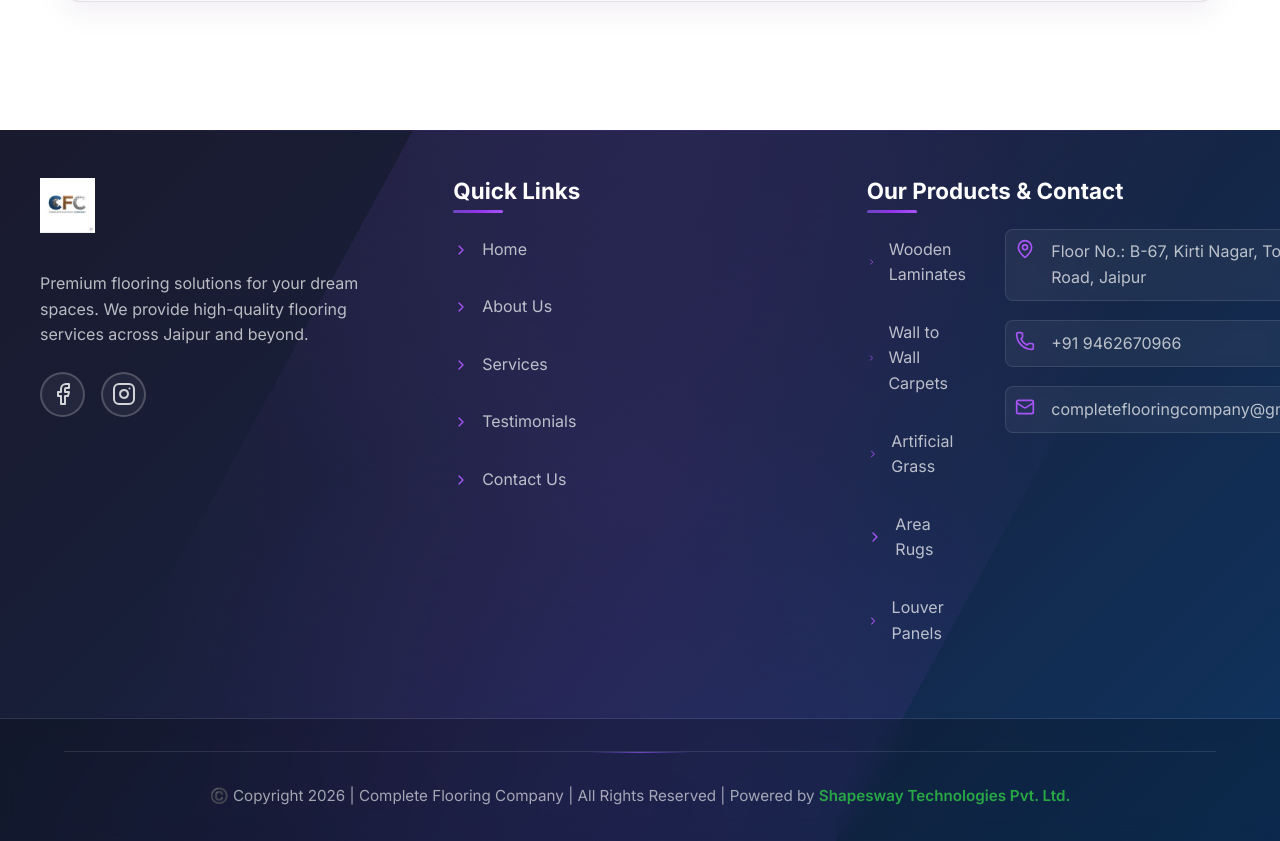
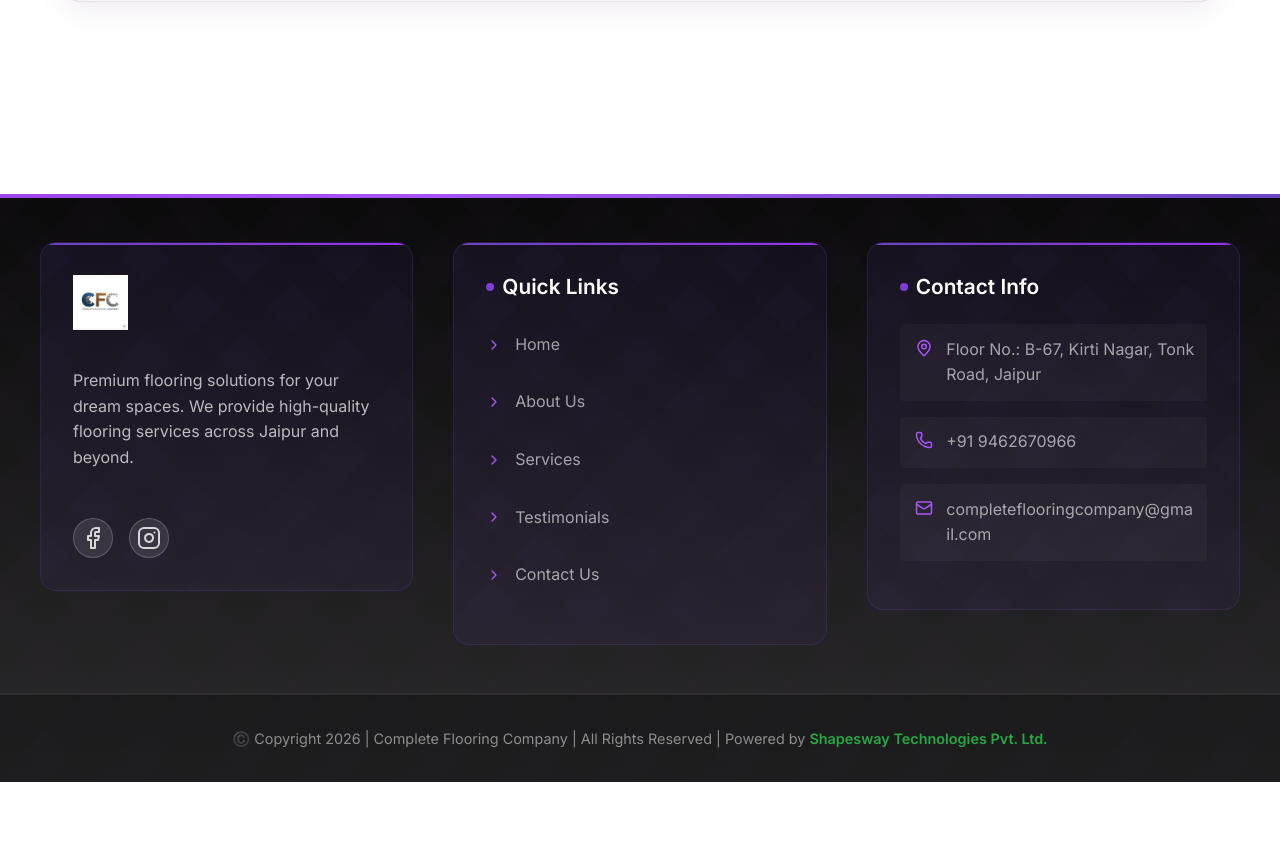
Before and after one commit to Eshbanoliver/complete-flooring-website-showcase, a React (Vite) app: page /contact in a window 1280 px wide. Shown: the part 2206-3047 px from the top of the page. After the commit the page ends 2988 px from the top, so only its background shows below. Built offline with nearby package versions, Linux system fonts and the light colour scheme; grey boxes are pictures that could not be loaded.

Commit message:
Footer adjusted

```diff
--- a/src/components/Footer.css
+++ b/src/components/Footer.css
@@ -1,8 +1,9 @@
 .footer {
-  background: linear-gradient(135deg, #1a1a2e 0%, #16213e 50%, #0f3460 100%);
+  background: linear-gradient(180deg, #0a0a0a 0%, #1a1a1a 50%, #2a2a2a 100%);
   color: #ffffff;
   position: relative;
   overflow: hidden;
+  margin-top: 4rem;
 }
 
 .footer::before {
@@ -11,22 +12,32 @@
   top: 0;
   left: 0;
   right: 0;
-  bottom: 0;
-  background:
-    radial-gradient(circle at 10% 90%, rgba(107, 70, 193, 0.2) 0%, transparent 50%),
-    radial-gradient(circle at 90% 10%, rgba(147, 51, 234, 0.15) 0%, transparent 50%),
-    radial-gradient(circle at 50% 50%, rgba(168, 85, 247, 0.1) 0%, transparent 70%);
-  animation: footerGradients 20s ease-in-out infinite;
+  height: 4px;
+  background: linear-gradient(90deg, #6B46C1, #9333EA, #A855F7, #6B46C1);
+  background-size: 200% 100%;
+  animation: gradientFlow 4s ease-in-out infinite;
 }
 
-@keyframes footerGradients {
-  0%, 100% { transform: translate(0, 0) rotate(0deg); }
-  33% { transform: translate(-10px, -10px) rotate(120deg); }
-  66% { transform: translate(10px, -5px) rotate(240deg); }
+@keyframes gradientFlow {
+  0%, 100% { background-position: 0% 50%; }
+  50% { background-position: 100% 50%; }
+}
+
+.footer::after {
+  content: '';
+  position: absolute;
+  top: 0;
+  left: 0;
+  right: 0;
+  bottom: 0;
+  background-image:
+    repeating-linear-gradient(45deg, transparent, transparent 35px, rgba(107, 70, 193, 0.03) 35px, rgba(107, 70, 193, 0.03) 70px),
+    repeating-linear-gradient(-45deg, transparent, transparent 35px, rgba(147, 51, 234, 0.03) 35px, rgba(147, 51, 234, 0.03) 70px);
+  opacity: 0.5;
 }
 
 .footer-top {
-  border-bottom: 1px solid rgba(255, 255, 255, 0.1);
+  border-bottom: 1px solid rgba(255, 255, 255, 0.05);
   position: relative;
   z-index: 2;
   padding: 3rem 0;
@@ -38,6 +49,37 @@
   gap: 2.5rem;
   position: relative;
   z-index: 2;
+  align-items: start;
+}
+
+.footer-info, .footer-links, .footer-contact {
+  background: linear-gradient(135deg, rgba(107, 70, 193, 0.1), rgba(147, 51, 234, 0.05));
+  border: 1px solid rgba(107, 70, 193, 0.2);
+  border-radius: 16px;
+  padding: 2rem;
+  position: relative;
+  overflow: hidden;
+  min-height: 280px;
+  display: flex;
+  flex-direction: column;
+  justify-content: space-between;
+}
+
+.footer-info::before, .footer-links::before, .footer-contact::before {
+  content: '';
+  position: absolute;
+  top: 0;
+  left: 0;
+  right: 0;
+  height: 2px;
+  background: linear-gradient(90deg, #6B46C1, #9333EA);
+}
+
+.footer-links:hover, .footer-contact:hover {
+  background: rgba(255, 255, 255, 0.05);
+  border-color: rgba(107, 70, 193, 0.3);
+  transform: translateY(-2px);
+  box-shadow: 0 10px 30px rgba(107, 70, 193, 0.2);
 }
 
 .footer-logo {
@@ -68,25 +110,25 @@
 .social-links {
   display: flex;
   gap: 1rem;
+  margin-top: 1.5rem;
 }
 
 .social-icon {
-  width: 45px;
-  height: 45px;
+  width: 40px;
+  height: 40px;
   border-radius: 50%;
-  border: 2px solid rgba(255, 255, 255, 0.2);
   display: flex;
   align-items: center;
   justify-content: center;
   color: rgba(255, 255, 255, 0.8);
-  transition: all 0.4s cubic-bezier(0.175, 0.885, 0.32, 1.275);
-  background: rgba(255, 255, 255, 0.05);
-  backdrop-filter: blur(10px);
+  transition: all 0.3s ease;
+  background: rgba(255, 255, 255, 0.1);
+  border: 1px solid rgba(255, 255, 255, 0.2);
   position: relative;
   overflow: hidden;
 }
 
-.social-icon::before {
+.social-icon::after {
   content: '';
   position: absolute;
   top: 50%;
@@ -95,134 +137,119 @@
   height: 0;
   background: linear-gradient(135deg, #6B46C1, #9333EA);
   border-radius: 50%;
-  transition: all 0.4s ease;
+  transition: all 0.3s ease;
   transform: translate(-50%, -50%);
+  z-index: -1;
 }
 
 .social-icon:hover {
+  color: #ffffff;
   border-color: #6B46C1;
-  color: #ffffff;
-  transform: translateY(-5px) scale(1.1);
-  box-shadow: 0 10px 25px rgba(107, 70, 193, 0.4);
+  transform: translateY(-3px) rotate(360deg);
+  box-shadow: 0 8px 20px rgba(107, 70, 193, 0.4);
 }
 
-.social-icon:hover::before {
+.social-icon:hover::after {
   width: 100%;
   height: 100%;
 }
 
-.footer-links h3, .footer-services h3, .footer-contact h3, .footer-products-contact h3 {
-  font-size: 1.4rem;
+.footer-links h3, .footer-contact h3 {
+  font-size: 1.3rem;
   margin-bottom: 1.5rem;
   color: #ffffff;
-  font-weight: 700;
+  font-weight: 600;
   position: relative;
-  display: inline-block;
+  display: flex;
+  align-items: center;
+  gap: 0.5rem;
 }
 
-.footer-links h3::after, .footer-services h3::after, .footer-contact h3::after, .footer-products-contact h3::after {
+.footer-links h3::before, .footer-contact h3::before {
   content: '';
-  position: absolute;
-  bottom: -8px;
-  left: 0;
-  width: 50px;
-  height: 3px;
-  background: linear-gradient(90deg, #6B46C1, #9333EA, #A855F7);
-  border-radius: 2px;
-  transition: width 0.3s ease;
+  width: 8px;
+  height: 8px;
+  background: linear-gradient(45deg, #6B46C1, #9333EA);
+  border-radius: 50%;
+  animation: pulse 2s ease-in-out infinite;
 }
 
-.footer-links:hover h3::after, .footer-services:hover h3::after, .footer-contact:hover h3::after, .footer-products-contact:hover h3::after {
-  width: 80px;
+@keyframes pulse {
+  0%, 100% { transform: scale(1); opacity: 1; }
+  50% { transform: scale(1.2); opacity: 0.7; }
 }
 
-.products-contact-content {
-  display: grid;
-  grid-template-columns: 1fr 1fr;
-  gap: 2rem;
-  align-items: start;
-}
-
-.footer-links ul li, .footer-services ul li {
+.footer-links ul li {
   margin-bottom: 1rem;
   position: relative;
 }
 
-.footer-links ul li a, .footer-services ul li a {
-  color: rgba(255, 255, 255, 0.7);
+.footer-links ul li a {
+  color: rgba(255, 255, 255, 0.6);
   display: flex;
   align-items: center;
   gap: 0.8rem;
   transition: all 0.3s ease;
   padding: 0.5rem 0;
-  border-radius: 8px;
+  border-radius: 4px;
   position: relative;
-  overflow: hidden;
+  text-decoration: none;
 }
 
-.footer-links ul li a::before, .footer-services ul li a::before {
-  content: '';
-  position: absolute;
-  left: 0;
-  top: 0;
-  bottom: 0;
-  width: 0;
-  background: linear-gradient(90deg, rgba(107, 70, 193, 0.2), rgba(147, 51, 234, 0.1));
-  transition: width 0.3s ease;
+.footer-links ul li a:hover {
+  color: #ffffff;
+  background: rgba(107, 70, 193, 0.1);
+  padding-left: 1rem;
 }
 
-.footer-links ul li a:hover, .footer-services ul li a:hover {
-  color: #ffffff;
-  padding-left: 12px;
-  transform: translateX(5px);
+.footer-links ul li a svg {
+  color: #A855F7;
+  transition: all 0.3s ease;
+  font-size: 14px;
 }
 
-.footer-links ul li a:hover::before, .footer-services ul li a:hover::before {
-  width: 100%;
-}
-
-.footer-links ul li a svg, .footer-services ul li a svg {
-  color: #A855F7;
-  transition: all 0.3s ease;
-}
-
-.footer-links ul li a:hover svg, .footer-services ul li a:hover svg {
+.footer-links ul li a:hover svg {
   color: #F8D299;
-  transform: scale(1.2);
+  transform: translateX(3px);
 }
 
 .contact-list li {
   display: flex;
-  gap: 1rem;
-  margin-bottom: 1.2rem;
+  gap: 0.8rem;
+  margin-bottom: 1rem;
   align-items: flex-start;
-  color: rgba(255, 255, 255, 0.7);
-  padding: 0.6rem;
-  background: rgba(255, 255, 255, 0.05);
-  border-radius: 8px;
-  border: 1px solid rgba(255, 255, 255, 0.1);
+  color: rgba(255, 255, 255, 0.6);
+  padding: 0.8rem;
+  background: rgba(255, 255, 255, 0.03);
+  border-left: 3px solid transparent;
+  border-radius: 4px;
   transition: all 0.3s ease;
-  backdrop-filter: blur(5px);
+  word-break: break-word;
+  overflow-wrap: break-word;
 }
 
 .contact-list li:hover {
   background: rgba(107, 70, 193, 0.1);
-  border-color: rgba(107, 70, 193, 0.3);
-  transform: translateY(-2px);
-  box-shadow: 0 5px 15px rgba(107, 70, 193, 0.2);
+  border-left-color: #6B46C1;
+  color: rgba(255, 255, 255, 0.8);
+  transform: translateX(3px);
 }
 
 .contact-icon {
   color: #A855F7;
   flex-shrink: 0;
-  width: 20px;
-  height: 20px;
+  width: 18px;
+  height: 18px;
+  margin-top: 2px;
 }
 
 .contact-list a {
-  color: rgba(255, 255, 255, 0.7);
+  color: rgba(255, 255, 255, 0.6);
   transition: all 0.3s ease;
   text-decoration: none;
+  word-break: break-word;
+  overflow-wrap: break-word;
+  max-width: 100%;
 }
 
 .contact-list a:hover {
@@ -231,35 +258,22 @@
 
 .contact-list li:hover .contact-icon {
   color: #F8D299;
-  transform: scale(1.1);
 }
 
 .footer-bottom {
   padding: 2rem 5%;
   text-align: center;
-  font-size: 0.95rem;
-  color: rgba(255, 255, 255, 0.6);
+  font-size: 0.9rem;
+  color: rgba(255, 255, 255, 0.5);
   position: relative;
   z-index: 2;
-  background: rgba(0, 0, 0, 0.2);
-  backdrop-filter: blur(10px);
+  background: rgba(0, 0, 0, 0.3);
+  border-top: 1px solid rgba(255, 255, 255, 0.05);
 }
 
 .footer-bottom-content {
-  border-top: 1px solid rgba(255, 255, 255, 0.1);
-  padding-top: 2rem;
+  padding-top: 0;
   position: relative;
-}
-
-.footer-bottom-content::before {
-  content: '';
-  position: absolute;
-  top: 0;
-  left: 50%;
-  transform: translateX(-50%);
-  width: 100px;
-  height: 1px;
-  background: linear-gradient(90deg, transparent, #6B46C1, transparent);
 }
 
 .footer-bottom-content p {
@@ -268,53 +282,16 @@
 }
 
 .footer-bottom-content a {
-  color: #F8D299;
+  color: #A855F7;
   text-decoration: none;
   font-weight: 600;
   transition: all 0.3s ease;
   position: relative;
 }
 
-.footer-bottom-content a::after {
-  content: '';
-  position: absolute;
-  bottom: -2px;
-  left: 0;
-  width: 0;
-  height: 2px;
-  background: linear-gradient(90deg, #6B46C1, #9333EA);
-  transition: width 0.3s ease;
-}
-
 .footer-bottom-content a:hover {
-  color: #ffffff;
-  text-shadow: 0 0 10px rgba(248, 210, 153, 0.5);
-}
-
-.footer-bottom-content a:hover::after {
-  width: 100%;
-}
-
-/* Footer decorative elements */
-.footer::after {
-  content: '';
-  position: absolute;
-  top: 0;
-  left: 0;
-  right: 0;
-  height: 1px;
-  background: linear-gradient(90deg,
-    transparent,
-    rgba(107, 70, 193, 0.5),
-    rgba(147, 51, 234, 0.5),
-    rgba(168, 85, 247, 0.5),
-    transparent);
-  animation: shimmerLine 3s ease-in-out infinite;
-}
-
-@keyframes shimmerLine {
-  0%, 100% { opacity: 0.3; }
-  50% { opacity: 0.8; }
+  color: #F8D299;
+  text-shadow: 0 0 8px rgba(248, 210, 153, 0.4);
 }
 
 @media (max-width: 768px) {
@@ -326,15 +303,29 @@
     grid-template-columns: 1fr;
     text-align: center;
     gap: 2rem;
+    align-items: stretch;
+  }
+
+  .footer-info, .footer-links, .footer-contact {
+    padding: 1.5rem;
+    min-height: auto;
+  }
+
+  .footer-info, .footer-contact {
+    justify-content: flex-start;
   }
 
   .social-links {
     justify-content: center;
+    margin-top: 1rem;
   }
 
-  .products-contact-content {
-    grid-template-columns: 1fr;
-    gap: 1.5rem;
+  .footer-links ul li a {
+    justify-content: center;
+  }
+
+  .footer-links h3, .footer-contact h3 {
+    justify-content: center;
   }
 
   .contact-list li {
@@ -344,29 +335,12 @@
     padding: 1rem;
   }
 
-  .footer-links ul li a, .footer-services ul li a {
-    justify-content: center;
-  }
-
-  .footer-links h3::after, .footer-services h3::after, .footer-contact h3::after, .footer-products-contact h3::after {
-    left: 50%;
-    transform: translateX(-50%);
-  }
-
-  .footer-links:hover h3::after, .footer-services:hover h3::after, .footer-contact:hover h3::after, .footer-products-contact:hover h3::after {
-    width: 60px;
-  }
-
   .footer-bottom {
     padding: 1.5rem 3%;
   }
 
-  .footer-bottom-content {
-    padding-top: 1.5rem;
-  }
-
   .footer-bottom-content p {
-    font-size: 0.9rem;
+    font-size: 0.85rem;
     line-height: 1.7;
   }
 }
--- a/src/components/Footer.jsx
+++ b/src/components/Footer.jsx
@@ -33,19 +33,8 @@ const Footer = () => {
             </ul>
           </div>
 
-          <div className="footer-products-contact">
-            <h3>Our Products & Contact</h3>
-            <div className="products-contact-content">
-              <div className="footer-services">
-                <ul>
-                  <li><Link to="/services"><ChevronRight size={16} /> Wooden Laminates</Link></li>
-                  <li><Link to="/services"><ChevronRight size={16} /> Wall to Wall Carpets</Link></li>
-                  <li><Link to="/services"><ChevronRight size={16} /> Artificial Grass</Link></li>
-                  <li><Link to="/services"><ChevronRight size={16} /> Area Rugs</Link></li>
-                  <li><Link to="/services"><ChevronRight size={16} /> Louver Panels</Link></li>
-                </ul>
-              </div>
           <div className="footer-contact">
+            <h3>Contact Info</h3>
             <ul className="contact-list">
               <li>
                 <MapPin size={20} className="contact-icon" />
@@ -60,8 +49,6 @@ const Footer = () => {
                 <a href="mailto:completeflooringcompany@gmail.com">completeflooringcompany@gmail.com</a>
               </li>
             </ul>
-              </div>
-            </div>
           </div>
         </div>
       </div>
```
Lines whose indentation alone changed are shown as unchanged.
